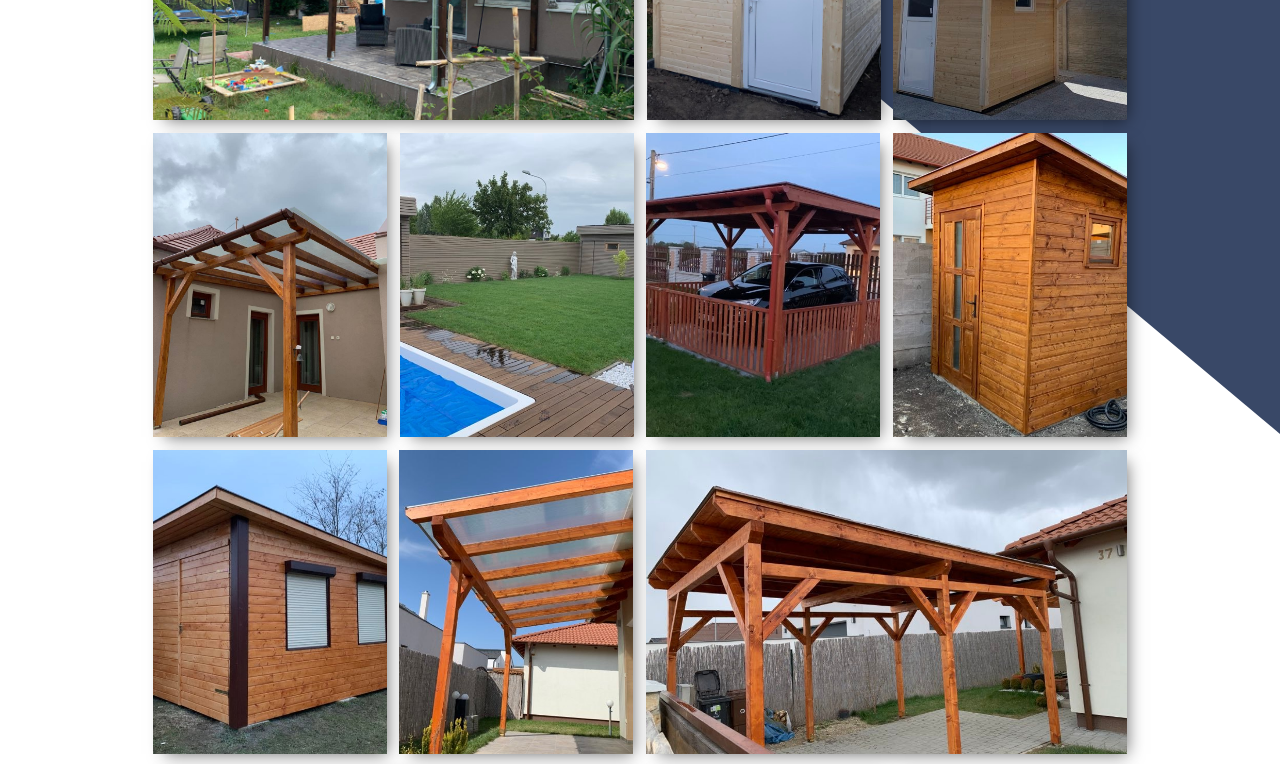
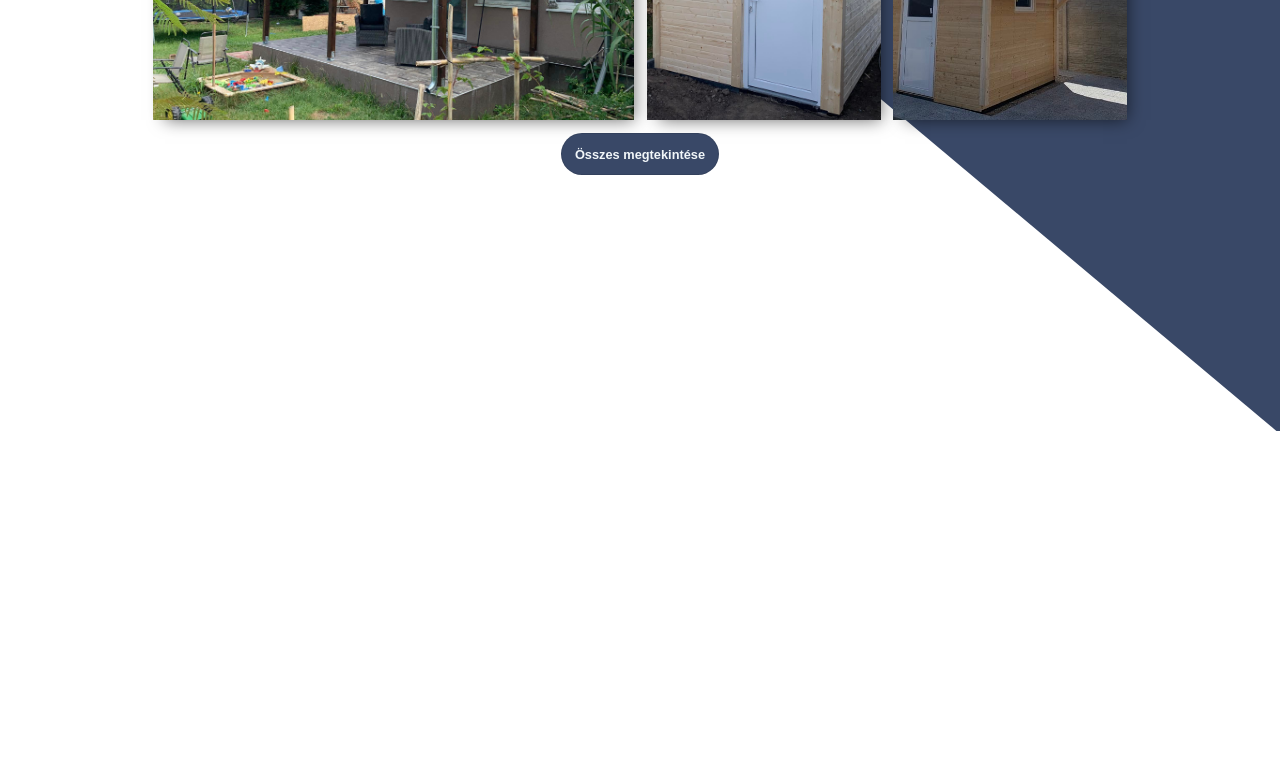
Before and after one commit to megaseves/piktorfiai-vue, a Vue app: page / in a window 1280 px wide. Shown: the part 1240-2004 px from the top of the page. After the commit the page ends 1671 px from the top, so only its background shows below. Built offline with nearby package versions, Linux system fonts and the light colour scheme.

Commit message:
Add: gallery slice only show 6 images first & show all button added

```diff
--- a/src/components/Gallery.vue
+++ b/src/components/Gallery.vue
@@ -14,14 +14,12 @@
       <div class="gallery-container">
 
 
-          <div v-for="(image, index) in imageUrls" :key="index" v-bind:class="index === 2 || index === 3 || index === 12 || index === 13 ? 'image-card twoSpace' : 'image-card'" @click="showBigPicture(index)">
+          <div v-for="(image, index) in imageUrls.slice(0, sliceIndex)" :key="index" v-bind:class="index === 2 || index === 3 || index === 12 || index === 13 ? 'image-card twoSpace' : 'image-card'" @click="showBigPicture(index)">
               <div class="image-detail">
                   <h4>Megtekintés</h4>
               </div>
               <img :src="image" :alt="'image' + (index+1)">
           </div>
-
-
 
 <!--          <div class="image-card" @click="showBigPicture(0)">
               <div class="image-detail">
@@ -43,6 +41,8 @@
           </div>-->
 
       </div>
+      <button class="show-all-list" @click="showAllImage">Összes megtekintése</button>
+      <button class="show-all-list close-btn hidden" @click="closeAllImage"><font-awesome-icon :icon="['fas', 'chevron-up']" /></button>
   </div>
 </template>
 
@@ -52,7 +52,8 @@ import {ref, watchEffect} from "vue";
 export default {
     data() {
       return {
-          imageUrls: ['/gallery/image1.jpg', '/gallery/image2.jpg', '/gallery/image3.jpg', '/gallery/image4.jpg', '/gallery/image5.jpg', '/gallery/image8.jpg', '/gallery/image9.jpg', '/gallery/image10.jpg', '/gallery/image11.jpg', '/gallery/image12.jpg', '/gallery/image13.jpg', '/gallery/image14.jpg', '/gallery/image15.jpg', '/gallery/image16.jpg', '/gallery/image17.jpg', '/gallery/image18.jpg', '/gallery/image19.jpg', '/gallery/image20.jpg', '/gallery/image21.jpg', '/gallery/image22.jpg']
+          imageUrls: ['/gallery/image1.jpg', '/gallery/image2.jpg', '/gallery/image3.jpg', '/gallery/image4.jpg', '/gallery/image5.jpg', '/gallery/image8.jpg', '/gallery/image9.jpg', '/gallery/image10.jpg', '/gallery/image11.jpg', '/gallery/image12.jpg', '/gallery/image13.jpg', '/gallery/image14.jpg', '/gallery/image15.jpg', '/gallery/image16.jpg', '/gallery/image17.jpg', '/gallery/image18.jpg', '/gallery/image19.jpg', '/gallery/image20.jpg', '/gallery/image21.jpg', '/gallery/image22.jpg'],
+          sliceIndex: 6
       }
     },
     setup() {
@@ -65,8 +66,6 @@ export default {
     name: "Gallery",
     methods: {
         showBigPicture(index) {
-            const stepForward = document.querySelector('.stepForward');
-            const stepBack = document.querySelector('.stepBack');
 
             const bigPicture = document.querySelector('.show-big-picture');
             if (bigPicture.classList.contains('hidden')) {
@@ -119,16 +118,34 @@ export default {
                 this.imageIndex--;
             }
         },
+        showAllImage() {
+            const showAllButton = document.querySelector('.show-all-list');
+            const closeButton = document.querySelector('.close-btn');
+            showAllButton.classList.add('hidden');
+            closeButton.classList.remove('hidden');
+            this.sliceIndex = this.imageUrls.length-1 + 1;
+
+        },
+        closeAllImage() {
+            const showAllButton = document.querySelector('.show-all-list');
+            const closeButton = document.querySelector('.close-btn');
+            showAllButton.classList.remove('hidden');
+            closeButton.classList.add('hidden');
+            this.sliceIndex = 6;
+        },
+
     }
 }
 </script>
 
 <style scoped>
-.container {
+#gallery {
     width: 100%;
     display: flex;
     justify-content: center;
     margin-bottom: 20vw;
+    flex-direction: column;
+    align-items: center;
 }
 .gallery-container {
     width: 86vw;
@@ -273,8 +290,38 @@ export default {
     flex-basis: 43.7%;
 }
 
+
+
+
+/*ÖSSZES MEGTEKINTÉSE BUTTON*/
+
+.show-all-list {
+    background-color: var(--bgColor);
+    border-radius: 3vw;
+    display: flex;
+    justify-content: center;
+    align-items: center;
+    padding: 1vw;
+    margin-top: 1vw;
+    cursor: pointer;
+    color: var(--textColor);
+    font-size: 1vw;
+    font-weight: bold;
+    outline: none;
+    border: 1px solid rgba(0, 0, 0, 0.1);
+}
+.show-all-list:hover {
+    background-color: #435379;
+}
+.show-all-list:active {
+    background-color: #2f3d57;
+}
+
 .last-skip-icon {
     color: #c85000;
 }
+.hidden {
+    display: none;
+}
 
 </style>
--- a/src/main.js
+++ b/src/main.js
@@ -12,10 +12,10 @@ import { library } from '@fortawesome/fontawesome-svg-core'
 import { FontAwesomeIcon } from '@fortawesome/vue-fontawesome'
 
 /* import specific icons */
-import { faUserSecret, faChevronLeft, faChevronRight } from '@fortawesome/free-solid-svg-icons'
+import { faUserSecret, faChevronLeft, faChevronRight, faChevronUp } from '@fortawesome/free-solid-svg-icons'
 
 /* add icons to the library */
-library.add(faUserSecret, faChevronLeft, faChevronRight)
+library.add(faUserSecret, faChevronLeft, faChevronRight, faChevronUp)
 
 createApp(App)
     .component('font-awesome-icon', FontAwesomeIcon)
```
